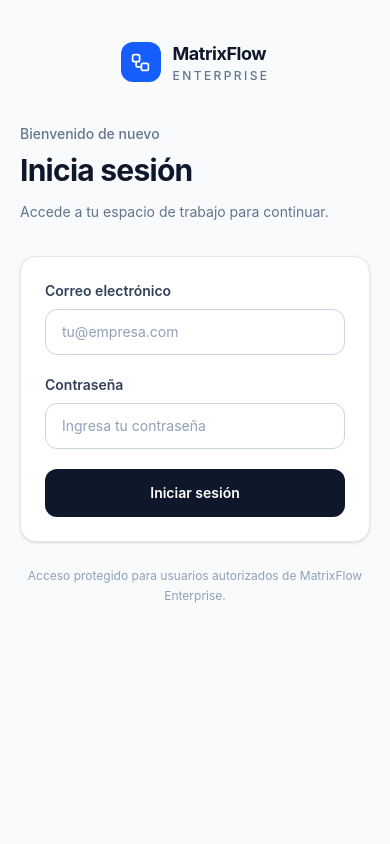
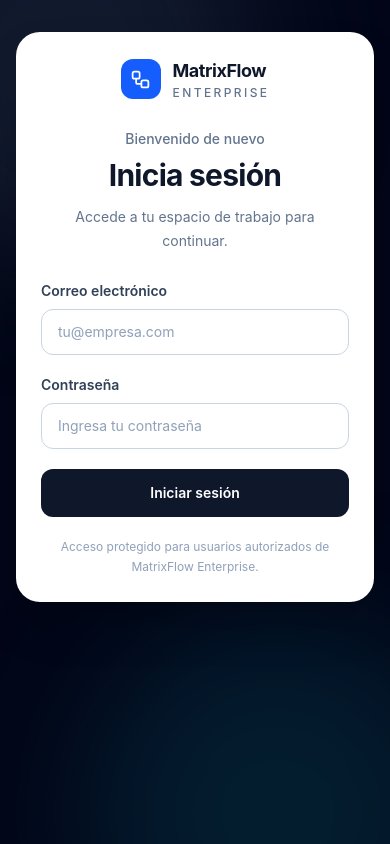
Before and after one commit to zKarloz/matrixflow-enterprise-grupo-1, a React (Vite) app in the folder frontend/: page /login in a window 390 px wide. Built offline with nearby package versions, Linux system fonts and the light colour scheme; no server answers.

Commit message:
fix: Mejorar el aspecto del login en responsive

```diff
--- a/frontend/src/pages/Login.tsx
+++ b/frontend/src/pages/Login.tsx
@@ -111,12 +111,33 @@
     // ----------------------------------------------------------
 
     return (
-        <div className="min-h-screen bg-slate-50">
+        <div className="relative min-h-screen overflow-hidden bg-slate-950 lg:bg-slate-50">
+
+            {/* ==================================================
+                FONDO DECORATIVO PARA MÓVIL
+                ==================================================
+
+                Reutiliza la identidad visual del panel izquierdo
+                de escritorio sin modificar su diseño.
+                ================================================== */}
+            <div
+                aria-hidden="true"
+                className="
+                    pointer-events-none
+                    absolute
+                    inset-0
+
+                    lg:hidden
+                "
+            >
+                <div className="absolute -left-32 -top-32 h-96 w-96 rounded-full bg-slate-800/60 blur-3xl" />
+                <div className="absolute -bottom-40 -right-20 h-96 w-96 rounded-full bg-cyan-950/50 blur-3xl" />
+            </div>
 
             {/* ==================================================
                 CONTENEDOR PRINCIPAL
                 ================================================== */}
-            <div className="min-h-screen lg:flex">
+            <div className="relative z-10 min-h-screen lg:flex">
 
                 {/* ==================================================
                     PANEL DE IDENTIDAD
@@ -306,18 +327,19 @@
     items-center
     justify-center
 
-    px-5
-    py-10
+    px-4
+    py-8
 
     transition-all
     duration-[650ms]
     ease-in-out
 
-    sm:px-8
+    sm:px-6
+    lg:bg-slate-50
     lg:px-12
 
     ${isExiting
-                            ? 'bg-slate-50'
+                            ? 'lg:bg-slate-50'
                             : ''
                         }
   `}
@@ -327,8 +349,24 @@
     w-full
     max-w-md
 
+    rounded-3xl
+    border
+    border-white/10
+    bg-white
+    p-6
+    shadow-2xl
+    shadow-black/25
+
     transition-all
     duration-300
+
+    sm:p-8
+
+    lg:rounded-none
+    lg:border-0
+    lg:bg-transparent
+    lg:p-0
+    lg:shadow-none
 
     ${isExiting
                                 ? `
@@ -346,7 +384,7 @@
                     >
 
                         {/* Marca visible en dispositivos pequeños */}
-                        <div className="mb-10 flex items-center justify-center gap-3 lg:hidden">
+                        <div className="mb-7 flex items-center justify-center gap-3 lg:hidden">
                             <div className="flex h-10 w-10 items-center justify-center rounded-xl bg-blue-600 text-white">
                                 <Workflow size={21} />
                             </div>
@@ -365,7 +403,7 @@
                         {/* ==================================================
                             ENCABEZADO DEL FORMULARIO
                             ================================================== */}
-                        <div className="mb-8">
+                        <div className="mb-7 text-center lg:mb-8 lg:text-left">
                             <p className="text-sm font-medium text-slate-500">
                                 Bienvenido de nuevo
                             </p>
@@ -382,7 +420,19 @@
                         {/* ==================================================
                             TARJETA DEL FORMULARIO
                             ================================================== */}
-                        <div className="rounded-2xl border border-slate-200 bg-white p-6 shadow-sm sm:p-8">
+                        <div
+                            className="
+                                bg-white
+
+                                lg:rounded-2xl
+                                lg:border
+                                lg:border-slate-200
+                                lg:p-6
+                                lg:shadow-sm
+
+                                xl:p-8
+                            "
+                        >
 
                             {/* Mensaje de error */}
                             {error && (
@@ -488,7 +538,7 @@
                         </div>
 
                         {/* Mensaje inferior */}
-                        <p className="mt-6 text-center text-xs leading-5 text-slate-400">
+                        <p className="mt-5 text-center text-xs leading-5 text-slate-400 lg:mt-6">
                             Acceso protegido para usuarios autorizados de MatrixFlow Enterprise.
                         </p>
                     </div>
```
